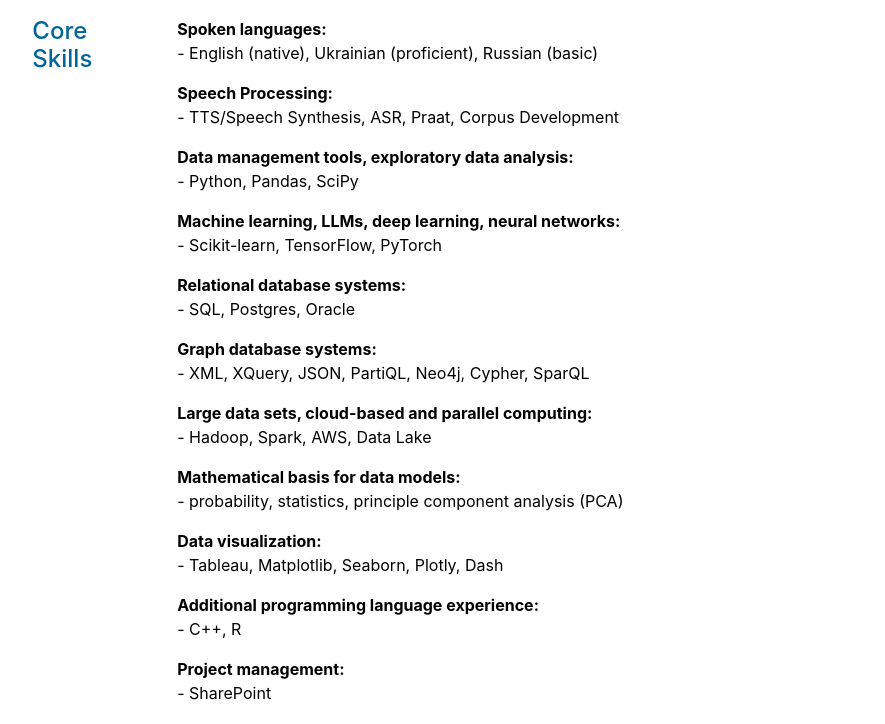
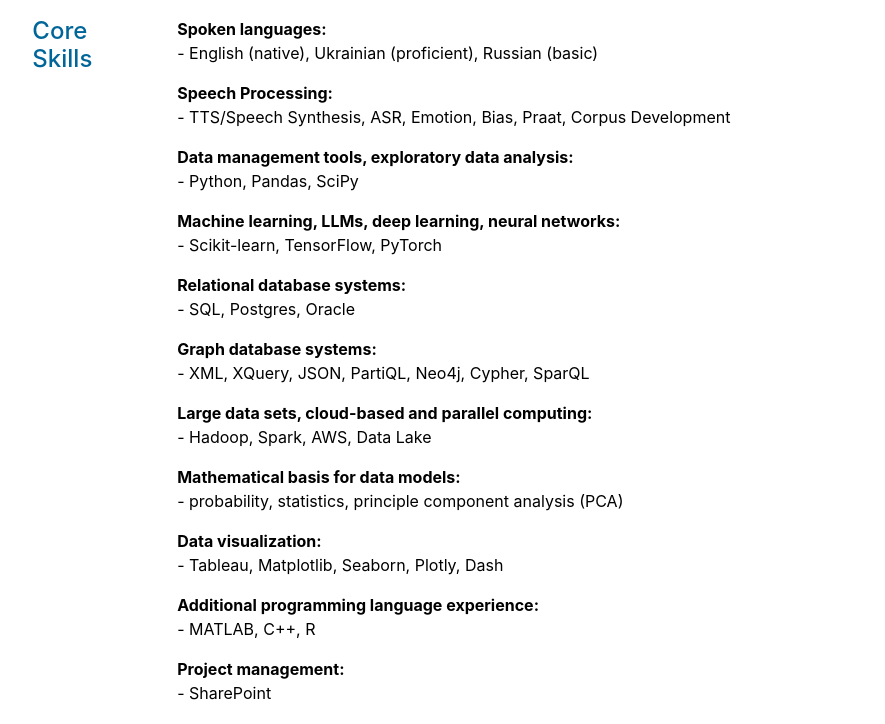
Before and after one commit to speakingofdata/speakingofdata.github.io, a Jekyll site: the page built from about.md, in a window 1280 px wide. Shown: the part 875-1599 px from the top of the page, without its empty margins (197-1082 px from the left). Built offline with Jekyll 4.4.1, drawn with Linux system fonts in a browser that asks for light colours; nearby versions of some CDN libraries.

Commit message:
Update skills.yml

```diff
--- a/_data/about/skills.yml
+++ b/_data/about/skills.yml
@@ -2,7 +2,7 @@
   description: 'English (native), Ukrainian (proficient), Russian (basic)'
 
 - title: 'Speech Processing'
-  description: 'TTS/Speech Synthesis, ASR, Praat, Corpus Development'
+  description: 'TTS/Speech Synthesis, ASR, Emotion, Bias, Praat, Corpus Development'
 
 - title: 'Data management tools, exploratory data analysis'
   description: 'Python, Pandas, SciPy'
@@ -26,7 +26,7 @@
   description: 'Tableau, Matplotlib, Seaborn, Plotly, Dash'
 
 - title: 'Additional programming language experience'
-  description: 'C++, R'
+  description: 'MATLAB, C++, R'
 
 - title: 'Project management'
   description: 'SharePoint'
```
